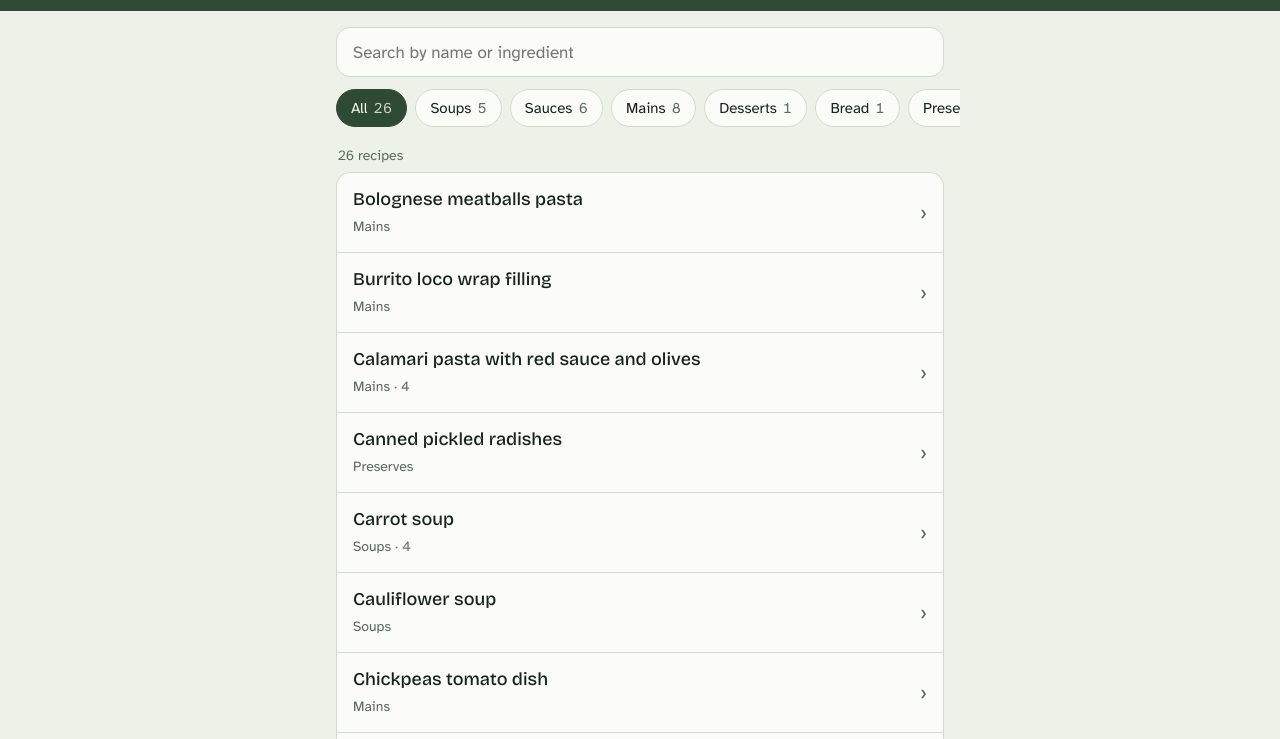
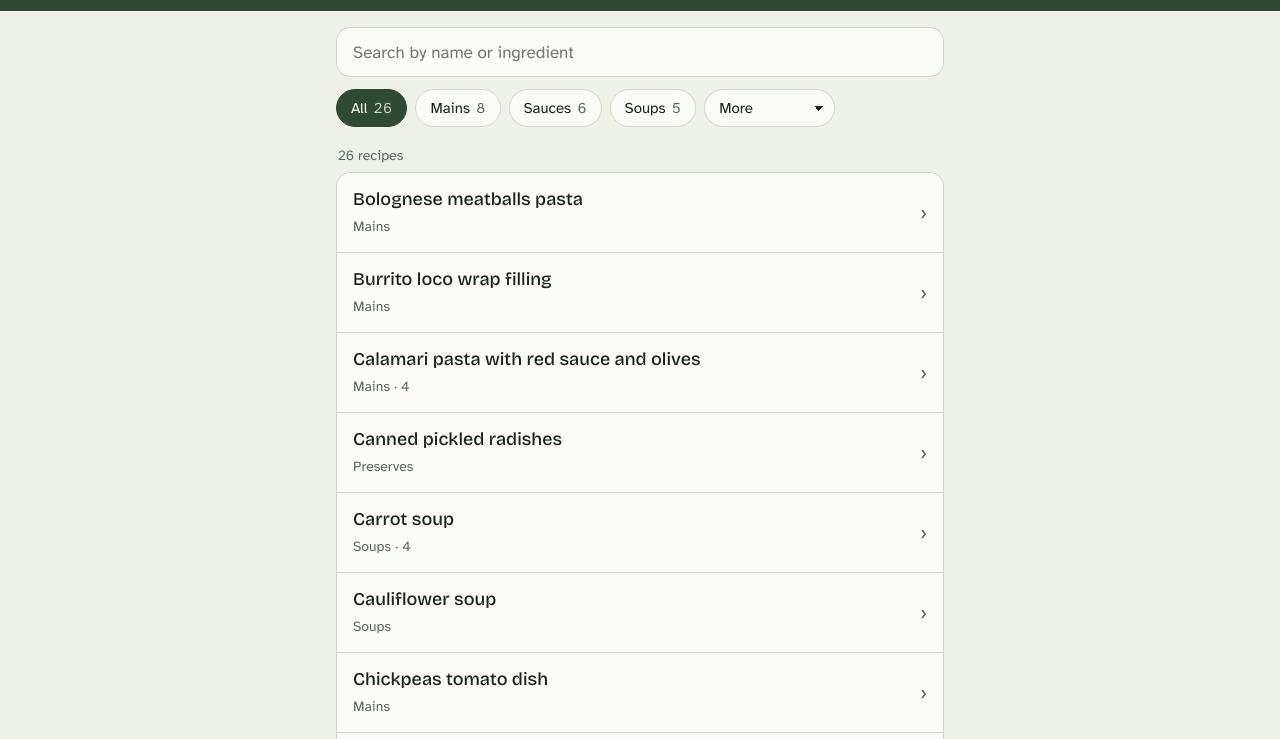
Before and after one commit to alphaomnia/Recipes, a plain HTML site: page index.html in a window 1280 px wide. Shown: the part 61-800 px from the top of the page. Drawn offline with nearby package versions, Linux system fonts and the light colour scheme.

Commit message:
Categories: top 3 chips plus More dropdown (1.0.23)
Co-Authored-By: Claude Sonnet 5.5 <noreply@anthropic.com>
Claude-Session: https://claude.ai/code/session_015zDBfinYoDFkXs43Jt16t6

```diff
--- a/index.html
+++ b/index.html
@@ -51,11 +51,11 @@ main{max-width:640px;margin:0 auto;padding:16px}
 .search{position:relative}
 .search input{width:100%;height:50px;border-radius:14px;border:1px solid var(--line);background:var(--surface);padding:0 44px 0 16px;font-size:17px}
 .search button{position:absolute;right:4px;top:4px;width:42px;height:42px;border:0;background:transparent;color:var(--muted);font-size:22px}
-.chips{display:flex;gap:8px;overflow-x:auto;padding:12px 0 4px;margin:0 -16px;padding-left:16px;padding-right:16px;scrollbar-width:none}
-.chips::-webkit-scrollbar{display:none}
+.chips{display:flex;flex-wrap:wrap;gap:8px;padding:12px 0 4px}
 .chip{flex:none;height:38px;padding:0 14px;border-radius:19px;border:1px solid var(--line);background:var(--surface);color:var(--ink);font-size:15px;white-space:nowrap}
 .chip b{font-weight:400;color:var(--muted);margin-left:6px;font-variant-numeric:tabular-nums}
 .chip[aria-pressed="true"]{background:var(--olive);border-color:var(--olive);color:var(--on-olive)}
+.chip.more{appearance:none;-webkit-appearance:none;padding:0 28px 0 14px;background-image:linear-gradient(45deg,transparent 50%,currentColor 50%),linear-gradient(135deg,currentColor 50%,transparent 50%);background-position:calc(100% - 15px) 16px,calc(100% - 10px) 16px;background-size:5px 5px;background-repeat:no-repeat}
 .chip[aria-pressed="true"] b{color:var(--on-olive);opacity:.8}
 .count{font-size:14px;color:var(--muted);margin:14px 2px 6px}
 .list{border:1px solid var(--line);border-radius:14px;background:var(--surface);overflow:hidden}
@@ -226,11 +226,17 @@ function renderTop(){
 }
 
 function viewList(){
-  var cats=["All"].concat(CATS.filter(function(c){return recipes.some(function(r){return r.cat===c})}));
-  var chips=cats.map(function(c){
-    var n=c==="All"?recipes.length:recipes.filter(function(r){return r.cat===c}).length;
-    return '<button class="chip" data-cat="'+esc(c)+'" aria-pressed="'+(st.cat===c)+'">'+esc(c)+'<b>'+n+'</b></button>';
+  var counts={};recipes.forEach(function(r){counts[r.cat]=(counts[r.cat]||0)+1});
+  var used=CATS.filter(function(c){return counts[c]});
+  var ranked=used.slice().sort(function(x,y){return counts[y]-counts[x]||used.indexOf(x)-used.indexOf(y)});
+  var top3=ranked.slice(0,3),rest=ranked.slice(3).sort(function(x,y){return x.localeCompare(y)});
+  var chips=[["All",recipes.length]].concat(top3.map(function(c){return [c,counts[c]]})).map(function(p){
+    return '<button class="chip" data-cat="'+esc(p[0])+'" aria-pressed="'+(st.cat===p[0])+'">'+esc(p[0])+'<b>'+p[1]+'</b></button>';
   }).join("");
+  if(rest.length){
+    var on=rest.indexOf(st.cat)>-1;
+    chips+='<select class="chip more" id="more" aria-label="More categories" aria-pressed="'+on+'"><option value=""'+(on?'':' selected')+'>More</option>'+rest.map(function(c){return '<option value="'+esc(c)+'"'+(st.cat===c?' selected':'')+'>'+esc(c)+' ('+counts[c]+')</option>'}).join("")+'</select>';
+  }
   var list=filtered();
   var rows=list.map(function(r){
     return '<button class="row" data-open="'+esc(r.id)+'"><span class="t"><span class="n">'+esc(r.name)+'</span><br><span class="m">'+esc(r.cat)+(r.serves?' &middot; '+esc(r.serves):'')+'</span></span><span class="go" aria-hidden="true">&rsaquo;</span></button>';
@@ -339,6 +345,9 @@ document.addEventListener("click",function(e){
     return;
   }
 });
+document.addEventListener("change",function(e){
+  if(e.target.id==="more"){st.cat=e.target.value||"All";render()}
+});
 document.addEventListener("input",function(e){
   if(e.target.id==="q"){st.q=e.target.value;refreshResults()}
 });
@@ -354,7 +363,7 @@ document.addEventListener("submit",function(e){
   if(d.isNew){rec.id=slug(name);recipes.push(rec)}else{recipes[recipes.indexOf(find(d.id))]=rec}
   save();st.id=rec.id;toast("Saved");go("detail");
 });
-var VERSION="1.0.22";
+var VERSION="1.0.23";
 var newest="";
 function checkUpdate(){
   try{
--- a/version.json
+++ b/version.json
@@ -1 +1 @@
-{"version":"1.0.22"}
+{"version":"1.0.23"}
```
